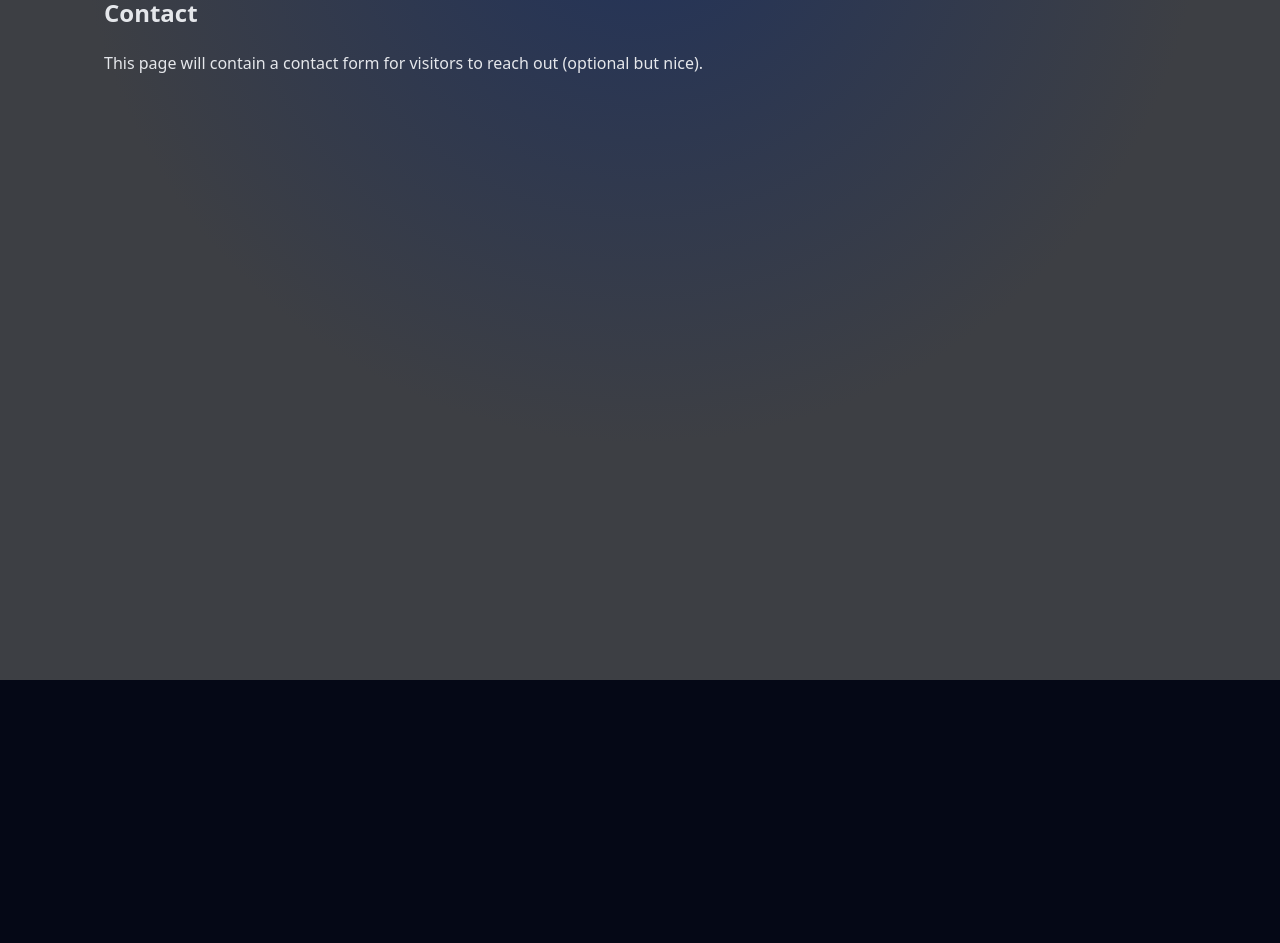
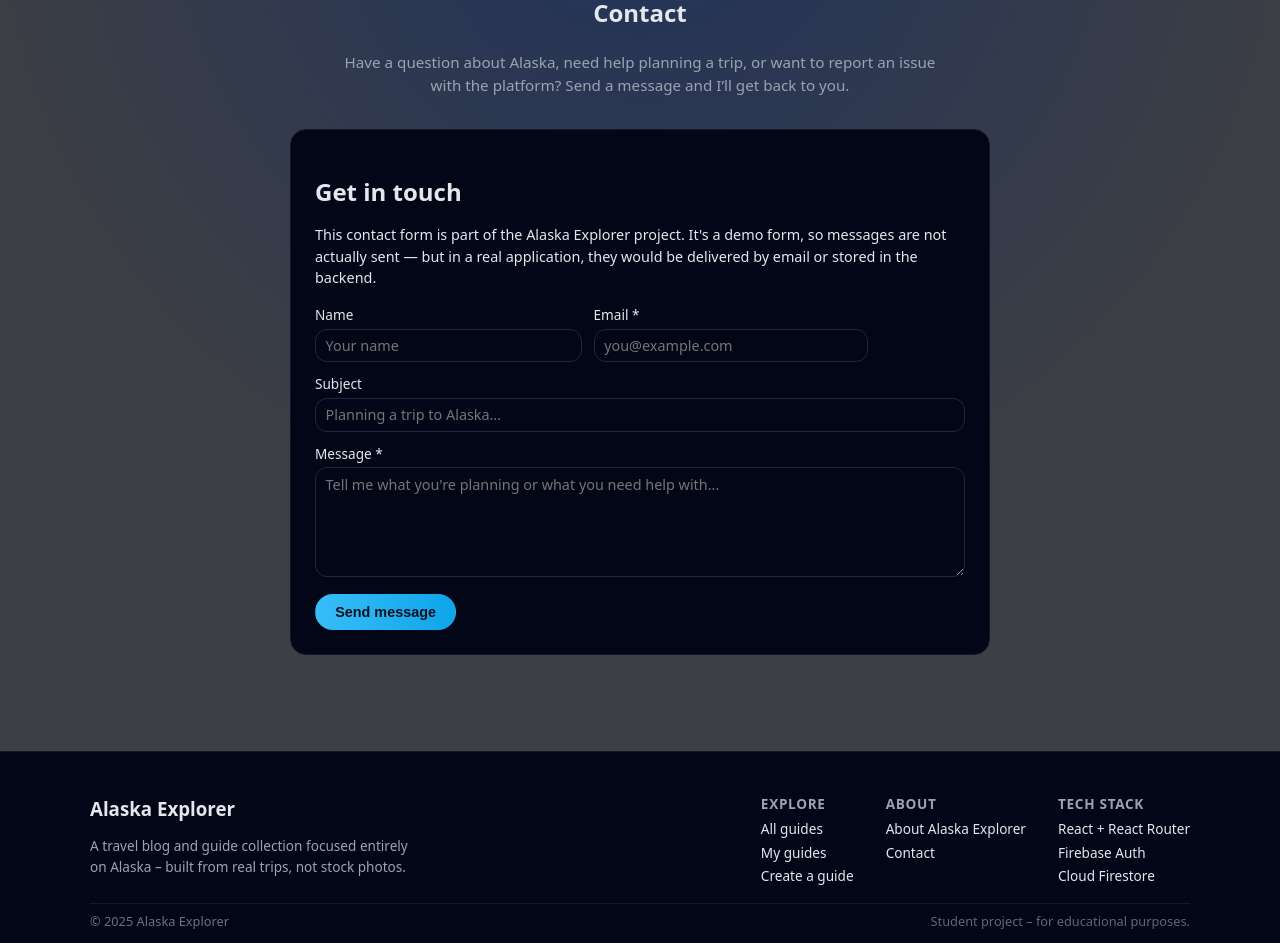
Before and after one commit to georgievl/Alaska-Explorer, a React (Vite) app: page /contact in a window 1280 px wide. Shown: the part 120-1063 px from the top of the page. Before the commit the page ends 800 px from the top, so only its background shows below. Built offline with nearby package versions, Linux system fonts and the light colour scheme; no server answers.

Commit message:
Added ContactPage and Footer functionalities

```diff
--- a/src/App.jsx
+++ b/src/App.jsx
@@ -11,6 +11,7 @@ import MyGuidesPage from "./pages/MyGuidesPage.jsx";
 import CreateGuidePage from "./pages/CreateGuidePage.jsx";
 import EditGuidePage from "./pages/EditGuidePage.jsx";
 import ProfilePage from "./pages/ProfilePage.jsx";
+import Footer from "./pages/Footer.jsx";
 
 import { Header } from "./components/Header/Header.jsx";
 import { PrivateRoute } from "./components/route-guards/PrivateRoute.jsx";
@@ -29,6 +30,7 @@ function App() {
           <Route path="/contact" element={<ContactPage />} />
           <Route path="/guides" element={<GuidesCatalogPage />} />
           <Route path="/guides/:guideId" element={<GuideDetailsPage />} />
+          <Route path="/contact" element={<ContactPage />} />
 
           {/* Guest-only routes */}
           <Route
@@ -83,6 +85,7 @@ function App() {
           />
         </Routes>
       </main>
+      < Footer />
     </>
   );
 }
--- a/src/index.css
+++ b/src/index.css
@@ -657,3 +657,195 @@ main {
   font-family: inherit;
   font-size: 0.9rem;
 }
+
+/* Contact page */
+.contact-page {
+  max-width: 1000px;
+  margin: 0 auto;
+}
+
+.contact-header {
+  text-align: center;
+  margin-bottom: 2rem;
+}
+
+.contact-header p {
+  color: #9ca3af;
+  max-width: 600px;
+  margin: 0.5rem auto 0;
+  font-size: 0.95rem;
+}
+
+.contact-center {
+  max-width: 700px;
+  margin: 0 auto; /* centers horizontally */
+}
+
+.contact-card {
+  border-radius: 1rem;
+  border: 1px solid #111827;
+  background: radial-gradient(circle at top left, #020617, #020617);
+  padding: 1.5rem;
+}
+
+.contact-card h2 {
+  margin-bottom: 0.5rem;
+}
+
+.contact-text {
+  font-size: 0.9rem;
+  color: #e5e7eb;
+  margin-bottom: 1rem;
+}
+
+.contact-text-muted {
+  font-size: 0.85rem;
+  color: #9ca3af;
+  margin-top: 0.75rem;
+}
+
+.contact-form .form-row {
+  display: flex;
+  gap: 0.75rem;
+  flex-wrap: wrap;
+}
+
+.contact-form label {
+  display: block;
+  font-size: 0.85rem;
+  color: #e5e7eb;
+  margin-bottom: 0.75rem;
+}
+
+.contact-form input,
+.contact-form textarea {
+  width: 100%;
+  border-radius: 0.75rem;
+  border: 1px solid #1f2937;
+  background-color: #020617;
+  color: #e5e7eb;
+  padding: 0.4rem 0.6rem;
+  margin-top: 0.2rem;
+  font-size: 0.9rem;
+  font-family: inherit;
+}
+
+.contact-form textarea {
+  resize: vertical;
+}
+
+.contact-info-list {
+  list-style: none;
+  padding: 0;
+  margin: 0.75rem 0 0;
+  display: flex;
+  flex-direction: column;
+  gap: 0.4rem;
+}
+
+.contact-info-list li {
+  font-size: 0.85rem;
+  color: #e5e7eb;
+}
+
+.contact-label {
+  display: inline-block;
+  min-width: 90px;
+  font-weight: 600;
+  color: #9ca3af;
+}
+
+/* Footer */
+.site-footer {
+  border-top: 1px solid #111827;
+  margin-top: 2rem;
+  padding: 1.5rem 1.25rem 0.75rem;
+  background: radial-gradient(circle at top, #020617, #020617);
+}
+
+.footer-inner {
+  max-width: 1100px;
+  margin: 0 auto 0.75rem;
+  display: flex;
+  flex-wrap: wrap;
+  gap: 1.5rem;
+  justify-content: space-between;
+}
+
+.footer-brand {
+  max-width: 320px;
+}
+
+.footer-brand h3 {
+  margin-bottom: 0.3rem;
+}
+
+.footer-brand p {
+  font-size: 0.85rem;
+  color: #9ca3af;
+}
+
+.footer-columns {
+  display: flex;
+  gap: 2rem;
+  flex-wrap: wrap;
+}
+
+.footer-col h4 {
+  font-size: 0.85rem;
+  text-transform: uppercase;
+  letter-spacing: 0.05em;
+  color: #9ca3af;
+  margin-bottom: 0.3rem;
+}
+
+.footer-col ul {
+  list-style: none;
+  padding: 0;
+  margin: 0;
+}
+
+.footer-col li {
+  font-size: 0.85rem;
+  margin-bottom: 0.2rem;
+}
+
+.footer-col a {
+  color: #e5e7eb;
+  text-decoration: none;
+}
+
+.footer-col a:hover {
+  text-decoration: underline;
+}
+
+.footer-bottom {
+  max-width: 1100px;
+  margin: 0 auto;
+  border-top: 1px solid #111827;
+  padding-top: 0.5rem;
+  display: flex;
+  justify-content: space-between;
+  gap: 1rem;
+  font-size: 0.8rem;
+  color: #6b7280;
+}
+
+.footer-note {
+  opacity: 0.9;
+}
+
+@media (max-width: 768px) {
+  .contact-grid {
+    grid-template-columns: minmax(0, 1fr);
+  }
+
+  .footer-inner {
+    flex-direction: column;
+  }
+
+  .footer-bottom {
+    flex-direction: column;
+    align-items: flex-start;
+  }
+}
--- a/src/pages/ContactPage.jsx
+++ b/src/pages/ContactPage.jsx
@@ -1,10 +1,73 @@
 export default function ContactPage() {
   return (
-    <section>
-      <h1>Contact</h1>
-      <p>
-        This page will contain a contact form for visitors to reach out (optional but nice).
-      </p>
+    <section className="contact-page">
+      <header className="contact-header">
+        <h1>Contact</h1>
+        <p>
+          Have a question about Alaska, need help planning a trip, or want to
+          report an issue with the platform? Send a message and I’ll get back to
+          you.
+        </p>
+      </header>
+
+      <div className="contact-center">
+        <div className="contact-card">
+          <h2>Get in touch</h2>
+          <p className="contact-text">
+            This contact form is part of the Alaska Explorer project. It's a demo
+            form, so messages are not actually sent — but in a real application,
+            they would be delivered by email or stored in the backend.
+          </p>
+
+          <form
+            className="contact-form"
+            onSubmit={(e) => {
+              e.preventDefault();
+              alert("Message submitted (demo).");
+            }}
+          >
+            <div className="form-row">
+              <label>
+                Name
+                <input type="text" name="name" placeholder="Your name" />
+              </label>
+
+              <label>
+                Email *
+                <input
+                  type="email"
+                  name="email"
+                  placeholder="you@example.com"
+                  required
+                />
+              </label>
+            </div>
+
+            <label>
+              Subject
+              <input
+                type="text"
+                name="subject"
+                placeholder="Planning a trip to Alaska…"
+              />
+            </label>
+
+            <label>
+              Message *
+              <textarea
+                name="message"
+                rows={5}
+                placeholder="Tell me what you're planning or what you need help with..."
+                required
+              />
+            </label>
+
+            <button type="submit" className="btn primary">
+              Send message
+            </button>
+          </form>
+        </div>
+      </div>
     </section>
   );
 }
--- /dev/null
+++ b/src/pages/Footer.jsx
@@ -0,0 +1,64 @@
+import { Link } from "react-router-dom";
+
+export default function Footer() {
+  const year = new Date().getFullYear();
+
+  return (
+    <footer className="site-footer">
+      <div className="footer-inner">
+        <div className="footer-brand">
+          <h3>Alaska Explorer</h3>
+          <p>
+            A travel blog and guide collection focused entirely on Alaska –
+            built from real trips, not stock photos.
+          </p>
+        </div>
+
+        <div className="footer-columns">
+          <div className="footer-col">
+            <h4>Explore</h4>
+            <ul>
+              <li>
+                <Link to="/guides">All guides</Link>
+              </li>
+              <li>
+                <Link to="/my-guides">My guides</Link>
+              </li>
+              <li>
+                <Link to="/guides/create">Create a guide</Link>
+              </li>
+            </ul>
+          </div>
+
+          <div className="footer-col">
+            <h4>About</h4>
+            <ul>
+              <li>
+                <Link to="/about">About Alaska Explorer</Link>
+              </li>
+              <li>
+                <Link to="/contact">Contact</Link>
+              </li>
+            </ul>
+          </div>
+
+          <div className="footer-col">
+            <h4>Tech stack</h4>
+            <ul>
+              <li>React + React Router</li>
+              <li>Firebase Auth</li>
+              <li>Cloud Firestore</li>
+            </ul>
+          </div>
+        </div>
+      </div>
+
+      <div className="footer-bottom">
+        <span>© {year} Alaska Explorer</span>
+        <span className="footer-note">
+          Student project – for educational purposes.
+        </span>
+      </div>
+    </footer>
+  );
+}
--- a/src/pages/GuideDetailsPage.jsx
+++ b/src/pages/GuideDetailsPage.jsx
@@ -63,6 +63,10 @@ export default function GuideDetailsPage() {
   }, [guideId]);
 
   const handleDelete = async () => {
+    if (!isOwner) {
+        return;
+    }
+
     const confirmed = window.confirm(
       "Are you sure you want to delete this guide? This action cannot be undone."
     );
```
